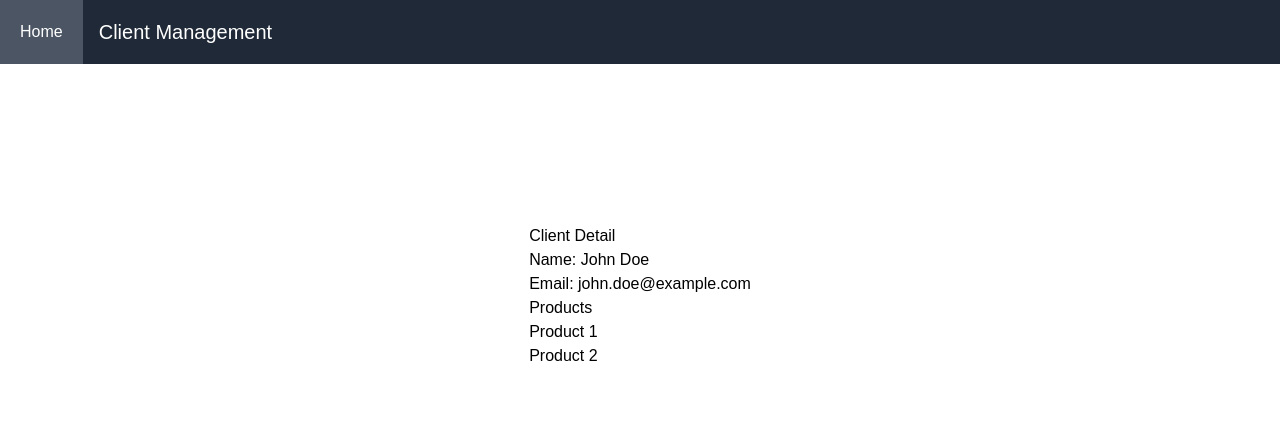
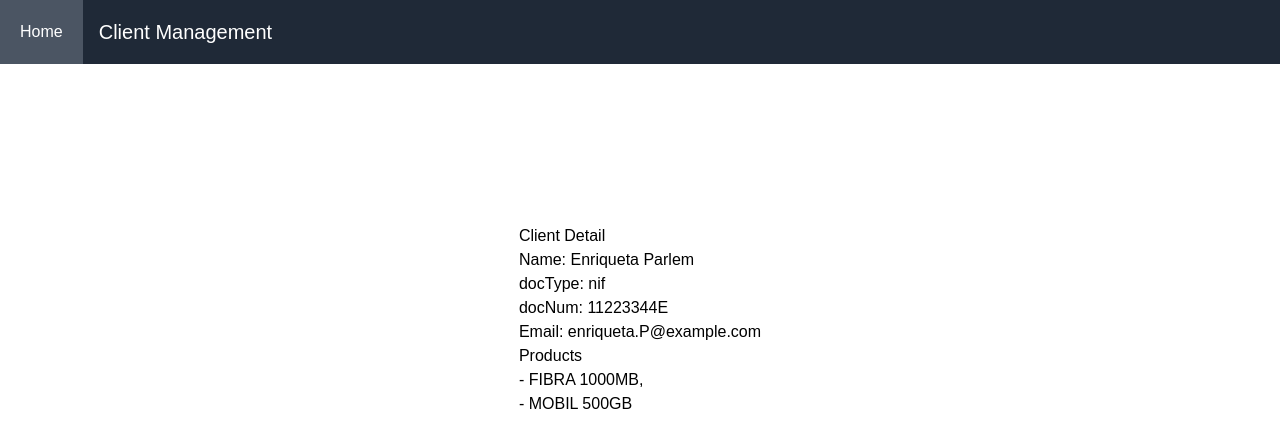
Before and after one commit to jontatan25/client-management, a Vue app: page /client/1 in a window 1280 px wide. Shown: the top 448 px of the page. Built offline with nearby package versions, Linux system fonts and the light colour scheme; data requests are answered from the project's data file.

Commit message:
updates db models and they way it shows in client Detail component

```diff
--- a/db.json
+++ b/db.json
@@ -2,19 +2,28 @@
     "clients": [
       {
         "id": 1,
-        "name": "John Doe",
-        "email": "john.doe@example.com",
+        "name": "Enriqueta Parlem",
+        "docType": "nif",
+        "docNum": "11223344E",
+        "email": "enriqueta.P@example.com",
+        "customerId": "11111",
+        "phone": "668668668",
         "products": [
-          { "id": 1, "name": "Product 1" },
-          { "id": 2, "name": "Product 2" }
+          { "id": 1, "name": "FIBRA 1000MB," },
+          { "id": 2, "name": "MOBIL 500GB" }
         ]
       },
       {
         "id": 2,
-        "name": "Jane Smith",
-        "email": "jane.smith@example.com",
+        "name": "Michael Johnson",
+        "docType": "driver's license",
+        "docNum": "EF456789",
+        "email": "michael.j@example.com",
+        "customerId": "44444",
+        "phone": "555555555",
         "products": [
-          { "id": 3, "name": "Product 3" }
+          { "id": 7, "name": "FIBER OPTIC 2000MB" },
+          { "id": 8, "name": "UNLIMITED CALLS" }
         ]
       }
     ]
--- a/src/components/ClientDetail.vue
+++ b/src/components/ClientDetail.vue
@@ -3,6 +3,8 @@
     <h2>Client Detail</h2>
     <div v-if="client">
       <p>Name: {{ client.name }}</p>
+      <p>docType: {{ client.docType }}</p>
+      <p>docNum: {{ client.docNum }}</p>
       <p>Email: {{ client.email }}</p>
       <h3>Products</h3>
       <ProductList :products="client.products" />
--- a/src/components/ClientList.vue
+++ b/src/components/ClientList.vue
@@ -20,7 +20,7 @@
           @click="selectClient(client.id)"
           class="border-b border-gray-400 overflow-scroll cursor-pointer hover:bg-blue-900 "
         >
-          <td class="p-5 max-w-[120px]">{{ client.name }}</td>
+          <td class="p-5 max-w-[120px]">{{ client.name}}</td>
           <td class="p-5 max-w-[225px]">{{ client.email }}</td>
         </tr>
       </tbody>
--- a/src/components/ProductList.vue
+++ b/src/components/ProductList.vue
@@ -1,6 +1,6 @@
 <template>
   <ul>
-    <li v-for="product in products" :key="product.id">{{ product.name }}</li>
+    <li v-for="product in products" :key="product.id">- {{ product.name }}</li>
   </ul>
 </template>
 
```
